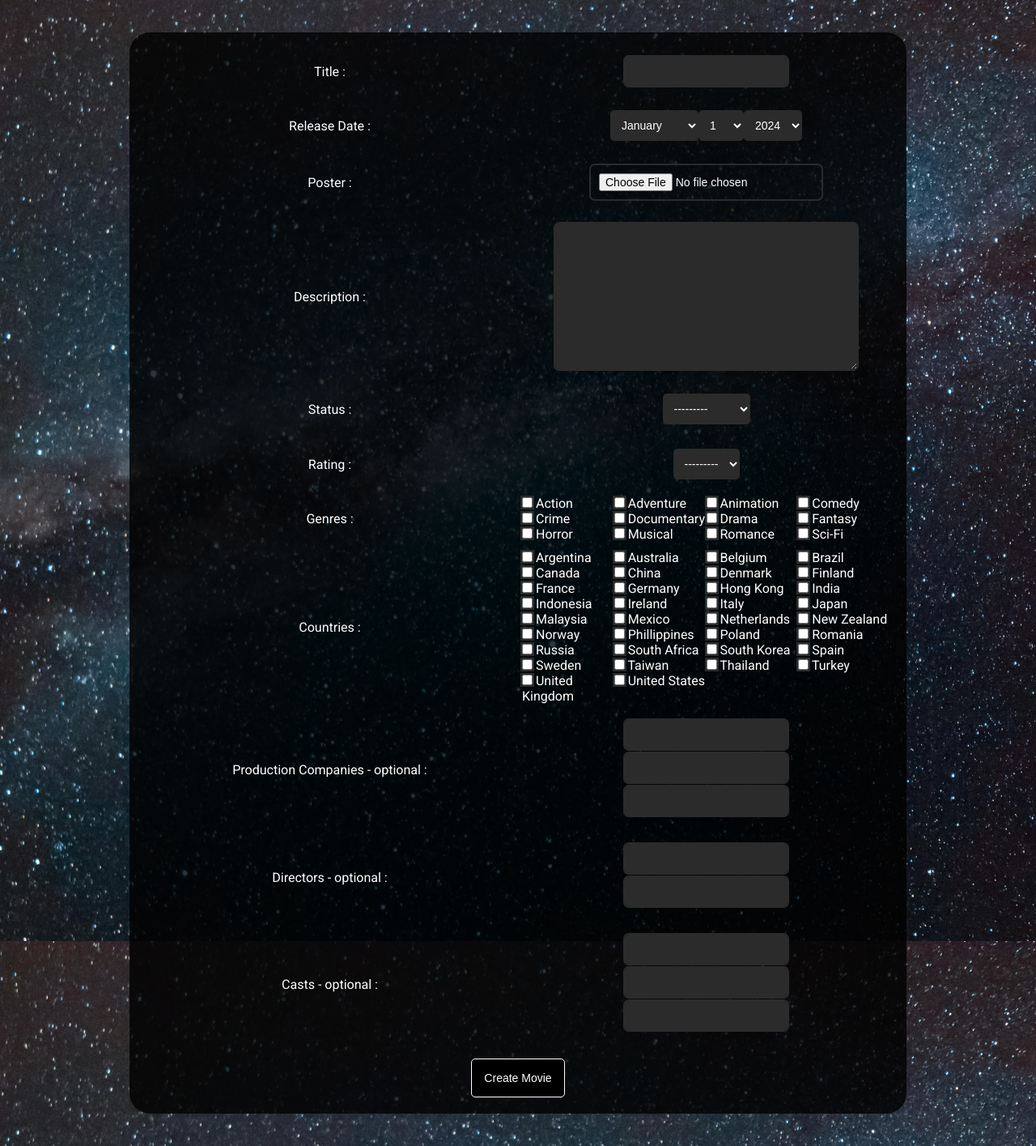
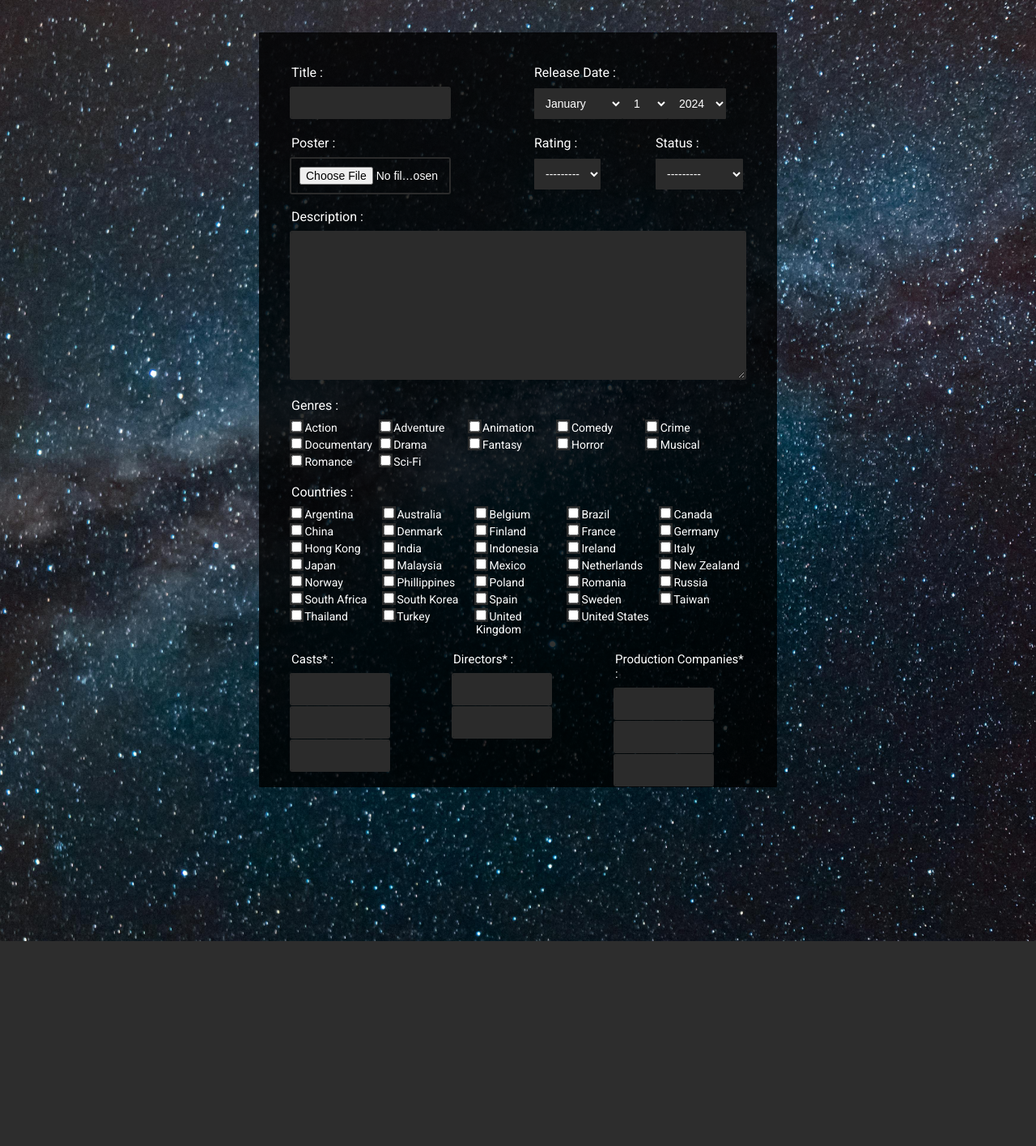
Before and after one commit to HenryOo262/movie-streaming-app-django, a Django app: template series_app/templates/series_create.html in a window 1280 px wide. Shown: the part 80-1495 px from the top of the page at 81% size. After the commit the page ends 1242 px from the top, so only its background shows below. Run offline with Django 5.2, Linux system fonts and the light colour scheme; the template is opened without the code that fills it: values that come from a table or form of the project are taken from there, others are empty; data comes from the database, SQL or seed files in the repository; both versions use the stored data as it was after the commit.

Commit message:
admin gui

```diff
--- a/movie_app/forms.py
+++ b/movie_app/forms.py
@@ -38,7 +38,7 @@ class MovieForm(forms.ModelForm):
     )
 
     director = forms.CharField(
-        label='Directors - optional',
+        label='Directors*',
         required=False,
         widget=forms.TextInput({'list':'director-list'})
     )
@@ -50,7 +50,7 @@ class MovieForm(forms.ModelForm):
     )
 
     cast = forms.CharField(
-        label='Casts - optional',
+        label='Casts*',
         required=False,
         widget=forms.TextInput({'list':'cast-list'})
     )
@@ -68,7 +68,7 @@ class MovieForm(forms.ModelForm):
     )
 
     production = forms.CharField(
-        label='Production Companies - optional',
+        label='Production Companies*',
         required=False,
         widget=forms.TextInput({'list':'production-list'})
     )
--- a/movie_app/static/css/movie_form.css
+++ b/movie_app/static/css/movie_form.css
@@ -24,27 +24,54 @@ body {
 
     position: relative;
 
-    width: 75vw;
+    width: 50vw;
+    height: 75vh;
+
+    margin: 40px auto;
+    padding: 40px;
+
+    overflow: scroll;
+    overflow-x: hidden;
+    border-radius: 1px;
+}
+
+.upload-form {
+    background-color: rgba(0, 0, 0, 0.8);
+    color: #ffffff;
+
+    position: relative;
+
+    width: 35vw;
     height: auto;
 
     margin: 40px auto;
-    padding: 20px;
+    padding: 40px;
 
-    border-radius: 25px;
+    overflow: hidden;
+    border-radius: 1px;
 }
 
 .form input, .form textarea {
     background-color: #2b2b2b;
     color: #ffffff;
 
+    width: 75%;
     padding: 10px;
     font-size: 14px;
 
     outline: solid 2px #2b2b2b;
     border: none;
-    border-radius: 5px;
+    border-radius: 1px;
 
     transition-duration: 0.4s;
+}
+
+.form input[type="checkbox"] {
+    width: fit-content;
+}
+
+.form textarea {
+    width: 100%;
 }
 
 .form input:focus, .form textarea:focus {
@@ -61,7 +88,7 @@ body {
 
     outline: none;
     border: none;
-    border-radius: 5px;
+    border-radius: 1px;
 }
 
 .form input[type='file'] {
@@ -72,29 +99,52 @@ body {
 .grid-wrapper {
     display: grid;
     grid-template-columns: 1fr 1fr;
-    gap: 10px;
+    column-gap: 40px;
+}
+
+.grid-wrapper-2 {
+    display: grid;
+    grid-template-columns: 1fr 1fr 1fr;
+    column-gap: 40px;
+}
+
+.grid-wrapper-2 .cell .cell-title {
+    font-size: 15px;
+}
+
+.cell-title {
+    margin-bottom: 10px;
+    width: 100%;
+}
+
+.cell-input {
+    width: 100%;
 }
 
 .cell {
-    margin: 10px auto;
+    width: 100%;
+    margin-bottom: 20px;
 
     display: flex;
-    align-items: center;
-    justify-content: center;
+    flex-direction: column;
+    align-items: start;
+    justify-content: start;
 }
 
 .checkbox-cell {
+    font-size: 14px;
+
     display: grid;
-    grid-template-columns: 1fr 1fr 1fr 1fr;
+    grid-template-columns: 1fr 1fr 1fr 1fr 1fr;
+    column-gap: 10px;
+    row-gap: 5px;
 }
 
 .cell-multiinput {
-    margin: 10px auto;
-
     display: flex;
     flex-direction: column;
-    align-items: center;
-    justify-content: center;
+    align-items: start;
+    justify-content: start;
 }
 
 .cell-multiinput input {
@@ -102,8 +152,6 @@ body {
 }
 
 .button-wrapper {
-    margin-top: 20px;
-
     display: flex;
     align-items: center;
     justify-content: center;
--- a/series_app/forms.py
+++ b/series_app/forms.py
@@ -38,7 +38,7 @@ class SeriesForm(forms.ModelForm):
     )
 
     director = forms.CharField(
-        label='Directors - optional',
+        label='Directors*',
         required=False,
         widget=forms.TextInput({'list':'director-list'})
     )
@@ -50,7 +50,7 @@ class SeriesForm(forms.ModelForm):
     )
 
     cast = forms.CharField(
-        label='Casts - optional',
+        label='Casts*',
         required=False,
         widget=forms.TextInput({'list':'cast-list'})
     )
@@ -68,7 +68,7 @@ class SeriesForm(forms.ModelForm):
     )
 
     production = forms.CharField(
-        label='Production Companies - optional',
+        label='Production Companies*',
         required=False,
         widget=forms.TextInput({'list':'production-list'})
     )
--- a/series_app/templates/series_create.html
+++ b/series_app/templates/series_create.html
@@ -11,54 +11,77 @@
     <form id="form" class="form" method="POST" enctype="multipart/form-data" action="{% url 'series_app.series_create' %}">
         {% csrf_token %}
         <div class="grid-wrapper">
-            <div class="cell"> {{form.title.label}} : </div>
-            <div class="cell"> {{form.title}} </div>
-            <div class="cell"> {{form.releaseDate.label}} : </div>
-            <div class="cell"> {{form.releaseDate}} </div>
-            <div class="cell"> {{form.poster.label}} : </div>
-            <div class="cell"> {{form.poster}} </div>
-            <div class="cell"> {{form.description.label}} : </div>
-            <div class="cell"> {{form.description}} </div>
-            <div class="cell"> {{form.status.label}} : </div>
-            <div class="cell"> {{form.status}} </div>
-            <div class="cell"> {{form.rating.label}} : </div>
-            <div class="cell"> {{form.rating}} </div>
-            <div class="cell"> {{form.genre.label}} : </div>
+            <div class="cell">
+                <div class="cell-title"> {{form.title.label}} : </div>
+                <div class="cell-input"> {{form.title}} </div>
+            </div>
+            <div class="cell">
+                <div class="cell-title"> {{form.releaseDate.label}} : </div>
+                <div class="cell-input"> {{form.releaseDate}} </div>
+            </div>
+            <div class="cell">
+                <div class="cell-title"> {{form.poster.label}} :</div>
+                <div class="cell-input"> {{form.poster}} </div>
+            </div>
+            <div class="grid-wrapper">
+                <div class="cell">
+                    <div class="cell-title"> {{form.rating.label}} : </div>
+                    <div class="cell-input"> {{form.rating}} </div>
+                </div>
+                <div class="cell">
+                    <div class="cell-title"> {{form.status.label}} : </div>
+                    <div class="cell-input"> {{form.status}} </div>
+                </div>
+            </div>
+        </div>
+        <div class="cell">
+            <div class="cell-title"> {{form.description.label}} : </div>
+            <div class="cell-input"> {{form.description}} </div>
+        </div>
+        <div class="cell">
+            <div class="cell-title"> {{form.genre.label}} : </div>
             <div class="checkbox-cell">
                 {% for checkbox in form.genre %}
-                    <div>
-                        {{ checkbox.tag }} {{ checkbox.choice_label }}
-                    </div>
+                    <div> {{ checkbox.tag }} {{ checkbox.choice_label }} </div>
                 {% endfor %}
             </div>
-            <div class="cell"> {{form.country.label}} : </div>
+       </div>
+       <div class="cell">
+            <div class="cell-title"> {{form.country.label}} : </div>
                 <div class="checkbox-cell">
                     {% for checkbox in form.country %}
-                    <div>
-                        {{ checkbox.tag }} {{ checkbox.choice_label }}
-                    </div>
+                        <div> {{ checkbox.tag }} {{ checkbox.choice_label }} </div>
                     {% endfor %}
                 </div>
-            <div class="cell"> {{form.production.label}} : </div>
-            <div class="cell-multiinput">
-                {{form.production}}
-                {{form.coproduction1}}
-                {{form.coproduction2}}
             </div>
-            <div class="cell"> {{form.director.label}} : </div>
-            <div class="cell-multiinput">
-                {{form.director}}
-                {{form.codirector}}
         </div>
-            <div class="cell"> {{form.cast.label}} : </div>
+        <div class="grid-wrapper-2">
+            <div class="cell">
+                <div class="cell-title"> {{form.cast.label}} : </div>
                 <div class="cell-multiinput">
                     {{form.cast}}
                     {{form.cocast1}}
                     {{form.cocast2}}
                 </div>
             </div>
+            <div class="cell">
+                <div class="cell-title"> {{form.director.label}} : </div>
+                <div class="cell-multiinput">
+                    {{form.director}}
+                    {{form.codirector}}
+                </div>
+            </div>
+            <div class="cell">
+                <div class="cell-title"> {{form.production.label}} : </div>
+                <div class="cell-multiinput">
+                    {{form.production}}
+                    {{form.coproduction1}}
+                    {{form.coproduction2}}
+                </div>
+            </div>
+        </div>
         <div class="button-wrapper">
-            <button id="button" type="submit"> Create Movie </button>
+            <button id="button" type="submit"> Create Series </button>
         </div>
         <datalist id="production-list">
             {% for production in productions %}
```
Also changed, not shown: movie_app/templates/movie_create.html (+48 -29 lines), movie_app/templates/movie_upload.html (+13 -7 lines), series_app/templates/series_upload.html (+21 -11 lines), db.sqlite3, 1 other file. Lines whose indentation alone changed are shown as unchanged.
